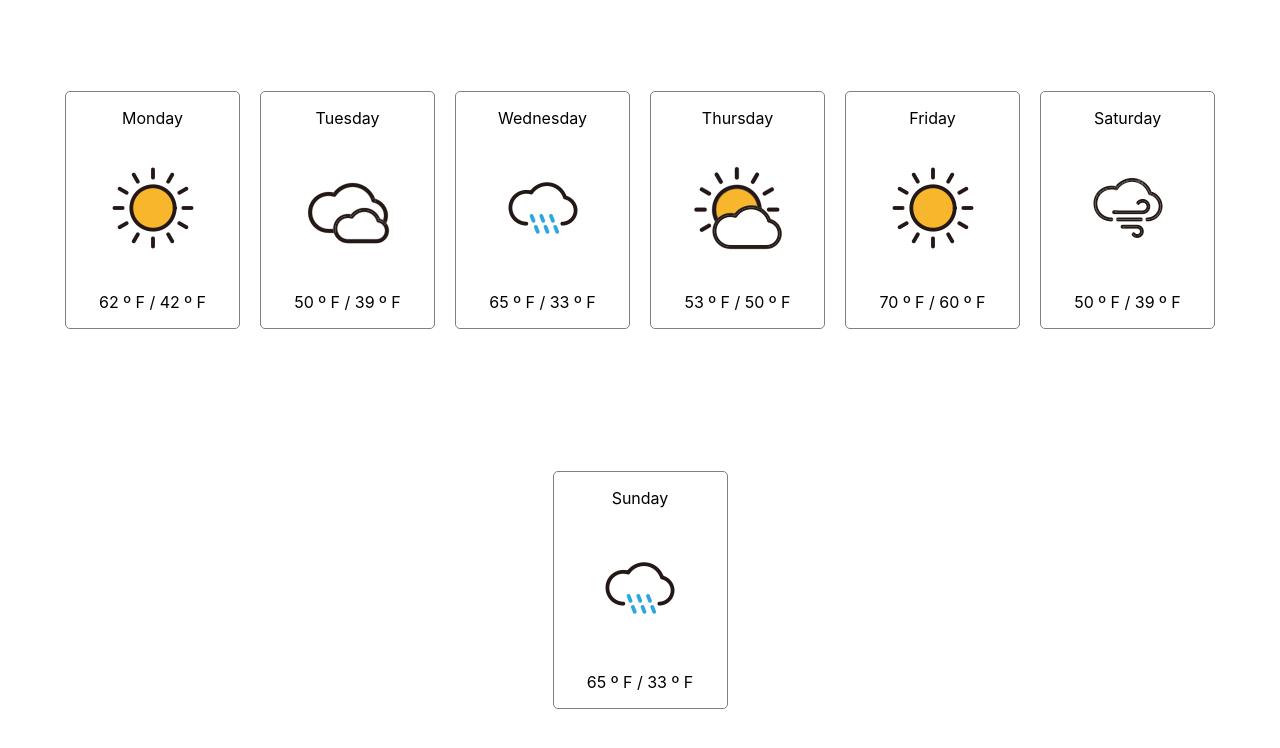
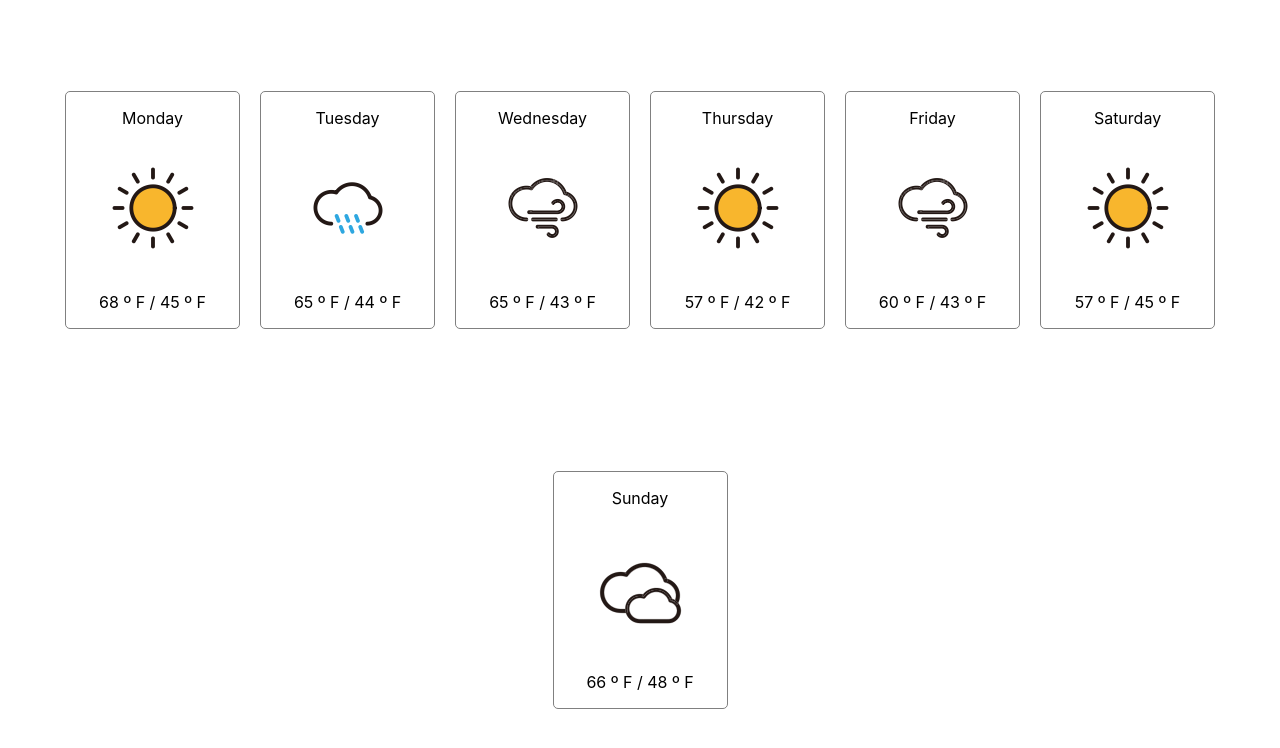
Before and after one commit to j-stuckey/react-weather, a React (Create React App) app: page / in a window 1280 px wide. Shown: the top 748 px of the page. Built offline with nearby package versions, Linux system fonts and the light colour scheme.

Commit message:
Generating random data for WeatherCards

```diff
--- a/docker-compose.yml
+++ b/docker-compose.yml
@@ -6,14 +6,9 @@ services:
             target: base
         container_name: react-weather
         image: weather
-        networks:
-            - frontend
         command: npm start
         ports:
             - '3000:3000'
         volumes:
             - .:/app
             - /app/node_modules
-
-networks:
-    frontend:
--- a/src/App.js
+++ b/src/App.js
@@ -1,40 +1,34 @@
-import React, { useState } from 'react';
-import { Link, BrowserRouter as Router } from 'react-router-dom';
+import React from 'react';
 import { WeatherCard } from 'components';
 import './App.css';
+import { CLEAR, CLOUDY, RAIN, PARTLY_CLOUDY, WINDY } from 'utils/constants';
+import { getRandomIntInclusive } from 'modules/numbers';
 
 function App(props) {
-    const data = [
-        { day: 'Monday', high: 62, low: 42, forecast: 'Clear' },
-        { day: 'Tuesday', high: 50, low: 39, forecast: 'Cloudy' },
-        { day: 'Wednesday', high: 65, low: 33, forecast: 'Rain' },
-        { day: 'Thursday', high: 53, low: 50, forecast: 'Partly Cloudy' },
-        { day: 'Friday', high: 70, low: 60, forecast: 'Clear' },
-        { day: 'Saturday', high: 50, low: 39, forecast: 'Windy' },
-        { day: 'Sunday', high: 65, low: 33, forecast: 'Rain' }
+    const days = [
+        'Monday',
+        'Tuesday',
+        'Wednesday',
+        'Thursday',
+        'Friday',
+        'Saturday',
+        'Sunday'
     ];
 
-    const [city, setCity] = useState('Jersey City, NJ');
-    const [value, setValue] = useState('');
+    const forecasts = [CLEAR, CLOUDY, RAIN, PARTLY_CLOUDY, WINDY];
 
-    function handleSubmit(e) {
-        e.preventDefault();
-        setCity(value);
-        setValue('');
-    }
+    const weatherData = days.map(day => {
+        return {
+            day,
+            high: Math.round(getRandomIntInclusive(55, 70)),
+            low: Math.round(getRandomIntInclusive(40, 49)),
+            forecast: forecasts[Math.floor(Math.random() * forecasts.length)]
+        };
+    });
 
     return (
         <div className="App">
-            {/*<form onSubmit={handleSubmit}>
-                <input
-                    type="text"
-                    name="city"
-                    value={value}
-                    onChange={e => setValue(e.target.value)}
-                />
-            </form>*/}
-
-            {data.map((item, index) => (
+            {weatherData.map((item, index) => (
                 <WeatherCard key={index} data={item} />
             ))}
         </div>
--- /dev/null
+++ b/src/modules/numbers.js
@@ -0,0 +1,9 @@
+export function getRandomArbitrary(min, max) {
+    return Math.random() * (max - min) + min;
+}
+
+export function getRandomIntInclusive(min, max) {
+    min = Math.ceil(min);
+    max = Math.floor(max);
+    return Math.floor(Math.random() * (max - min + 1)) + min; //The maximum is inclusive and the minimum is inclusive
+}
```
Also changed, not shown: src/logo.svg (deleted).
